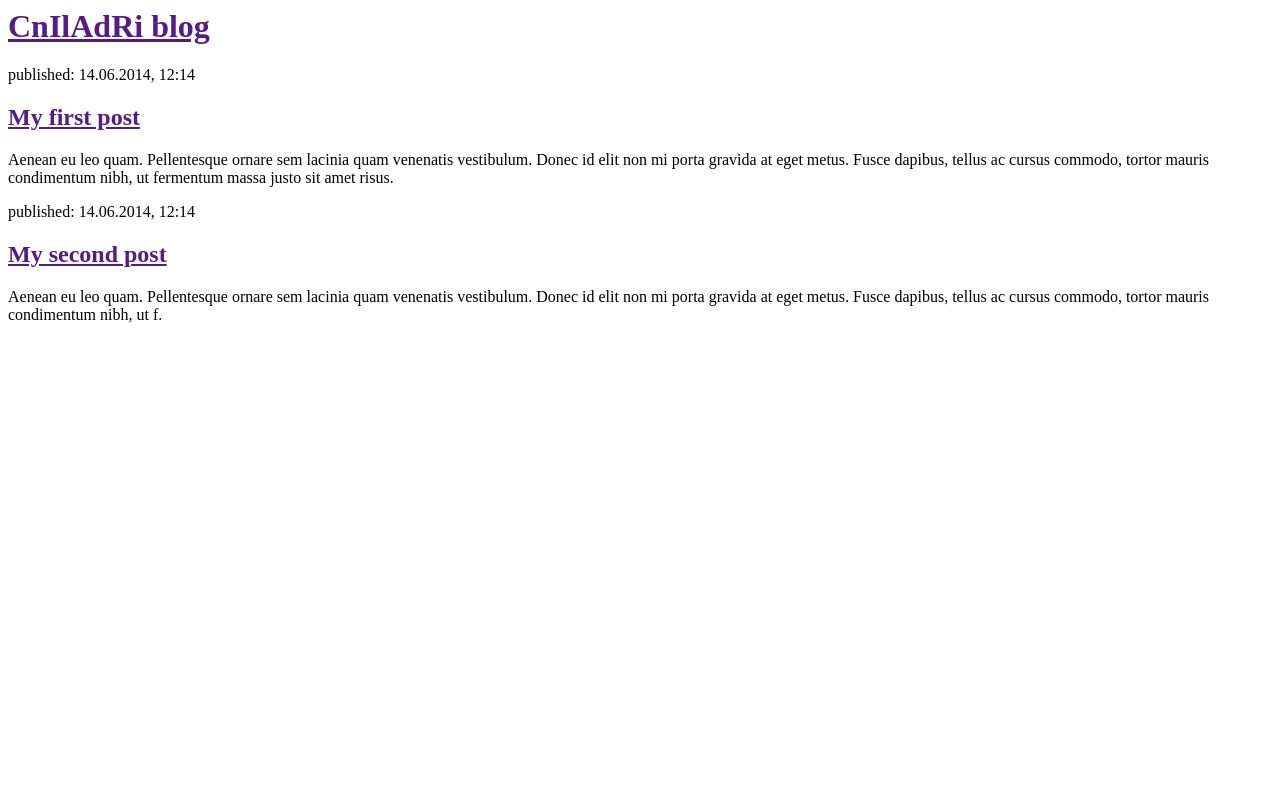
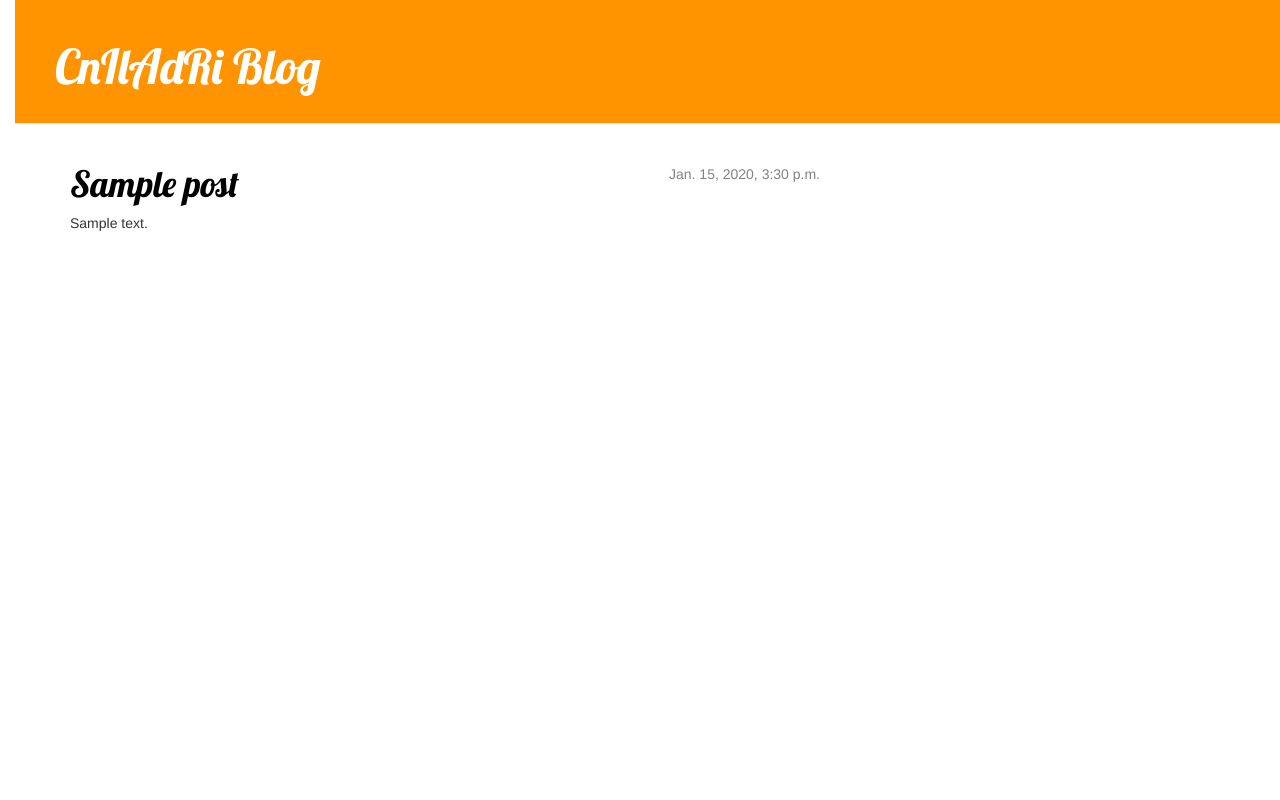
Before and after one commit to niladric/my-first-django-blog, a Django app: template blog/templates/blog/post_list.html in a window 1280 px wide. Run offline with Django 3.2, Linux system fonts and the light colour scheme; the template is opened without the code that fills it: values that come from a table or form of the project are taken from there, others are empty; tables that the repository leaves empty hold one stand-in row (values such as "Sample post"); some libraries are stand-ins or nearby versions.

Commit message:
Niladri : Updated code.

```diff
--- /dev/null
+++ b/blog/static/css/blog.css
@@ -0,0 +1,54 @@
+h1 a {
+    color: #FCA205;
+    font-family: 'Lobster';
+}
+body {
+    padding-left: 15px;
+}
+.page-header {
+    background-color: #ff9400;
+    margin-top: 0;
+    padding: 20px 20px 20px 40px;
+}
+
+.page-header h1, .page-header h1 a, .page-header h1 a:visited, .page-header h1 a:active {
+    color: #ffffff;
+    font-size: 36pt;
+    text-decoration: none;
+}
+
+.content {
+    margin-left: 40px;
+}
+
+h1, h2, h3, h4 {
+    font-family: 'Lobster', cursive;
+}
+
+.date {
+    float: right;
+    color: #828282;
+}
+
+.save {
+    float: right;
+}
+
+.post-form textarea, .post-form input {
+    width: 100%;
+}
+
+.top-menu, .top-menu:hover, .top-menu:visited {
+    color: #ffffff;
+    float: right;
+    font-size: 26pt;
+    margin-right: 20px;
+}
+
+.post {
+    margin-bottom: 70px;
+}
+
+.post h1 a, .post h1 a:visited {
+    color: #000000;
+}
--- /dev/null
+++ b/blog/templates/blog/base.html
@@ -0,0 +1,25 @@
+{% load staticfiles %}
+<html>
+    <head>
+        <title>cNiLaDrI blog</title>
+        <link rel="stylesheet" href="//maxcdn.bootstrapcdn.com/bootstrap/3.2.0/css/bootstrap.min.css">
+        <link rel="stylesheet" href="//maxcdn.bootstrapcdn.com/bootstrap/3.2.0/css/bootstrap-theme.min.css">
+        <link rel="stylesheet" href="{% static "css/blog.css" %}">
+        <link href="http://fonts.googleapis.com/css?family=Lobster&subset=latin,latin-ext" rel="stylesheet" type="text/css">
+    </head>
+
+    <body>
+        <div class="page-header">
+            <h1><a href="/">CnIlAdRi Blog</a></h1>
+        </div>
+        <div class="content container">
+            <div class="row">
+                <div class="col-md-8">
+                {% block content %}
+                {% endblock %}
+                </div>
+            </div>
+        </div>
+
+</body>
+</html>
--- a/blog/templates/blog/post_list.html
+++ b/blog/templates/blog/post_list.html
@@ -1,22 +1,14 @@
-<html>
-    <head>
-        <title>cNiLaDrI blog</title>
-    </head>
-    <body>
-        <div>
-            <h1><a href="">CnIlAdRi blog</a></h1>
+{% extends "blog/base.html" %}
+{% block content %}
+    {% for post in posts %}
+        <div class="post">
+            {% if post.published_date %}
+            <div class="date">
+                {{ post.published_date }}
+            </div>
+            {% endif %}
+            <h1><a href="{% url "post_detail" pk=post.pk %}">{{ post.title }}</a></h1>
+            <p>{{ post.text|linebreaks }}</p>
         </div>
-
-        <div>
-            <p>published: 14.06.2014, 12:14</p>
-            <h2><a href="">My first post</a></h2>
-            <p>Aenean eu leo quam. Pellentesque ornare sem lacinia quam venenatis vestibulum. Donec id elit non mi porta gravida at eget metus. Fusce dapibus, tellus ac cursus commodo, tortor mauris condimentum nibh, ut fermentum massa justo sit amet risus.</p>
-        </div>
-
-        <div>
-            <p>published: 14.06.2014, 12:14</p>
-            <h2><a href="">My second post</a></h2>
-            <p>Aenean eu leo quam. Pellentesque ornare sem lacinia quam venenatis vestibulum. Donec id elit non mi porta gravida at eget metus. Fusce dapibus, tellus ac cursus commodo, tortor mauris condimentum nibh, ut f.</p>
-        </div>
-    </body>
-</html>
+    {% endfor %}
+{% endblock content %}
--- a/blog/urls.py
+++ b/blog/urls.py
@@ -4,4 +4,5 @@ from . import views
 
 urlpatterns = [
     url(r'^$', views.post_list, name='post_list'),
+    url(r'^post/(?P<pk>[0-9]+)/$', views.post_detail, name='post_detail'),
 ]
```
Also changed, not shown: blog/templates/blog/post_detail.html (added, +12 -0 lines), blog/views.py (+9 -2 lines).
